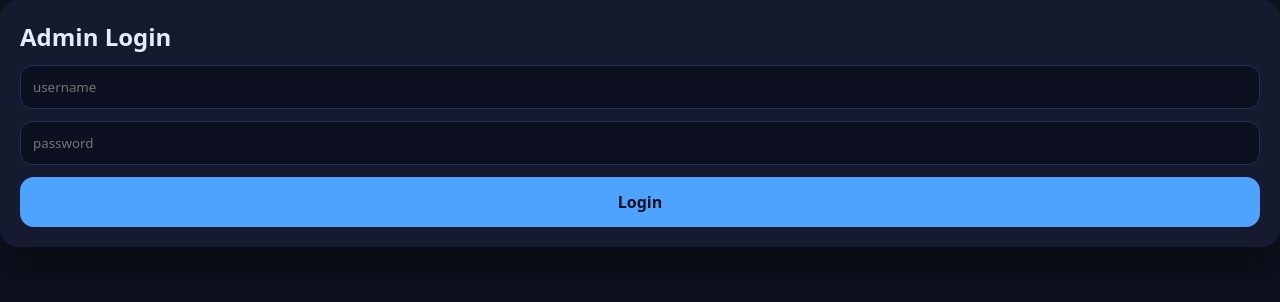
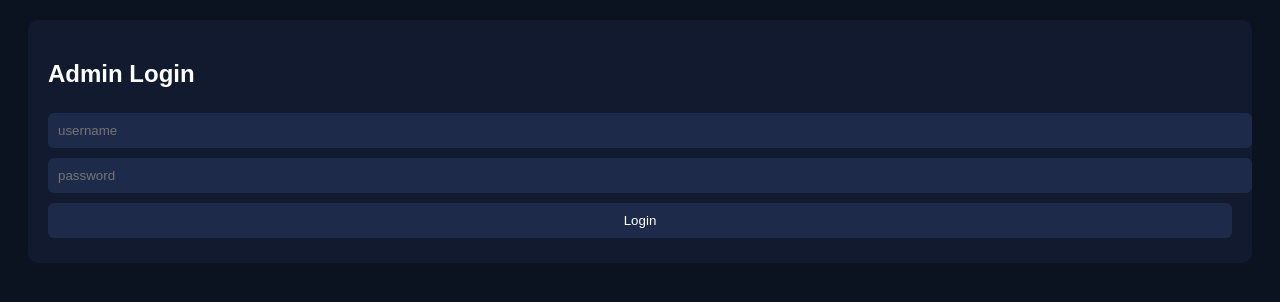
Before and after one commit to QUE54/Ipspin, a website: page public/admin.html in a window 1280 px wide. Drawn offline with Linux system fonts and the light colour scheme.

Commit message:
Update style.css

```diff
--- a/public/style.css
+++ b/public/style.css
@@ -1,93 +1,28 @@
-:root{
-  --bg:#0f1220;
-  --card:#161a2f;
-  --accent:#4da3ff;
-  --text:#e6e9ff;
-  --muted:#9aa0c7;
-}
-
-*{
-  box-sizing:border-box;
-  font-family:system-ui,-apple-system,BlinkMacSystemFont;
-}
-
-body{
-  margin:0;
-  background:linear-gradient(180deg,#0f1220,#0b0e1a);
-  color:var(--text);
-  min-height:100vh;
-}
-
-.container{
-  max-width:420px;
-  margin:auto;
-  padding:20px;
+body.dark{
+  background:#0b1220;
+  color:#fff;
+  font-family:sans-serif;
 }
 
 .card{
-  background:var(--card);
-  border-radius:18px;
+  background:#121a2f;
   padding:20px;
-  box-shadow:0 20px 40px rgba(0,0,0,.4);
-  margin-bottom:16px;
+  border-radius:10px;
+  margin:20px;
 }
 
-h1,h2{
-  margin:0 0 12px;
-  font-weight:600;
+input,button,textarea{
+  width:100%;
+  margin:5px 0;
+  padding:10px;
+  background:#1e2a4a;
+  color:#fff;
+  border:none;
+  border-radius:6px;
 }
 
-p{
-  margin:0;
-  color:var(--muted);
+.grid{
+  display:grid;
+  grid-template-columns:1fr 1fr;
+  gap:20px;
 }
-
-button{
-  width:100%;
-  padding:14px;
-  border-radius:14px;
-  border:none;
-  background:var(--accent);
-  color:#08121f;
-  font-size:16px;
-  font-weight:600;
-  cursor:pointer;
-  transition:.2s;
-}
-
-button:disabled{
-  opacity:.5;
-}
-
-input{
-  width:100%;
-  padding:12px;
-  border-radius:12px;
-  border:1px solid #2a2f55;
-  background:#0d1020;
-  color:var(--text);
-  margin-bottom:12px;
-}
-
-.list{
-  display:flex;
-  flex-direction:column;
-  gap:10px;
-}
-
-.item{
-  display:flex;
-  justify-content:space-between;
-  align-items:center;
-  background:#0d1020;
-  padding:12px;
-  border-radius:12px;
-  font-size:14px;
-}
-
-.small-btn{
-  width:auto;
-  padding:6px 10px;
-  border-radius:10px;
-  font-size:12px;
-}
```
